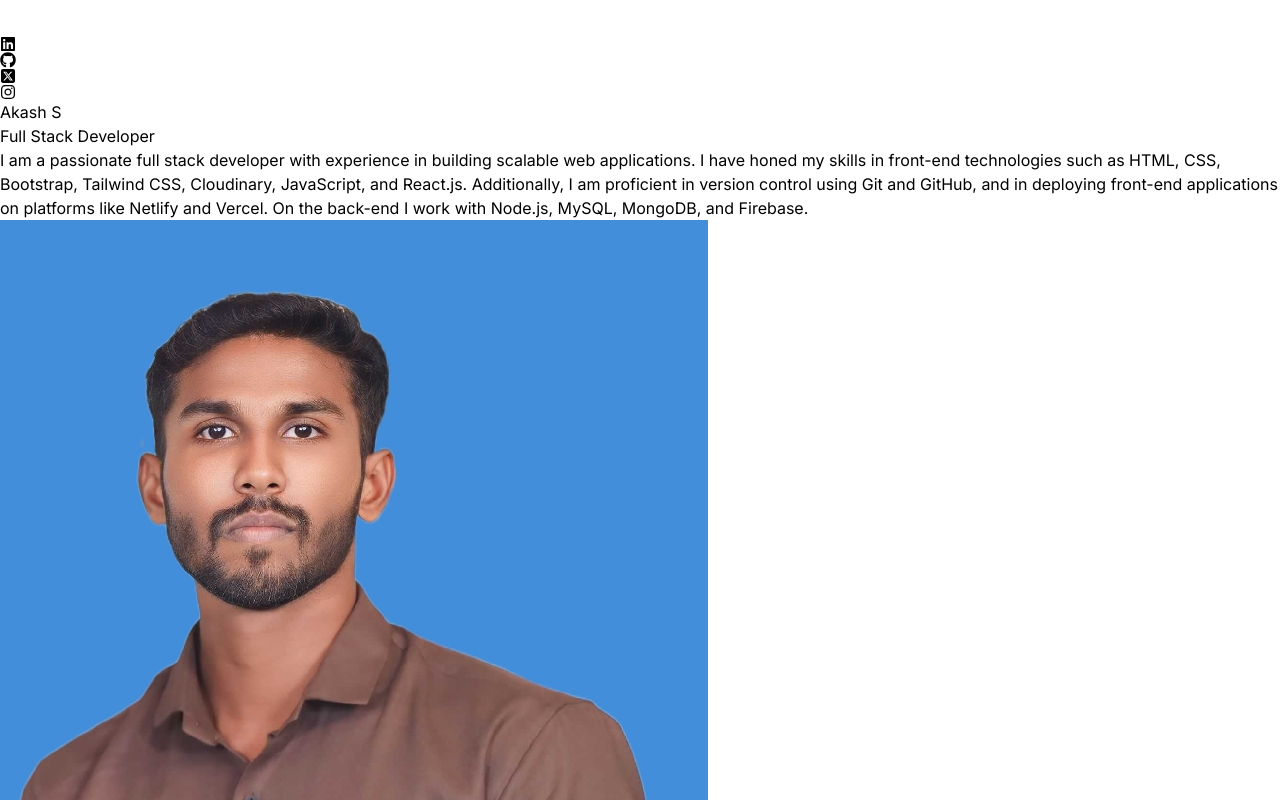
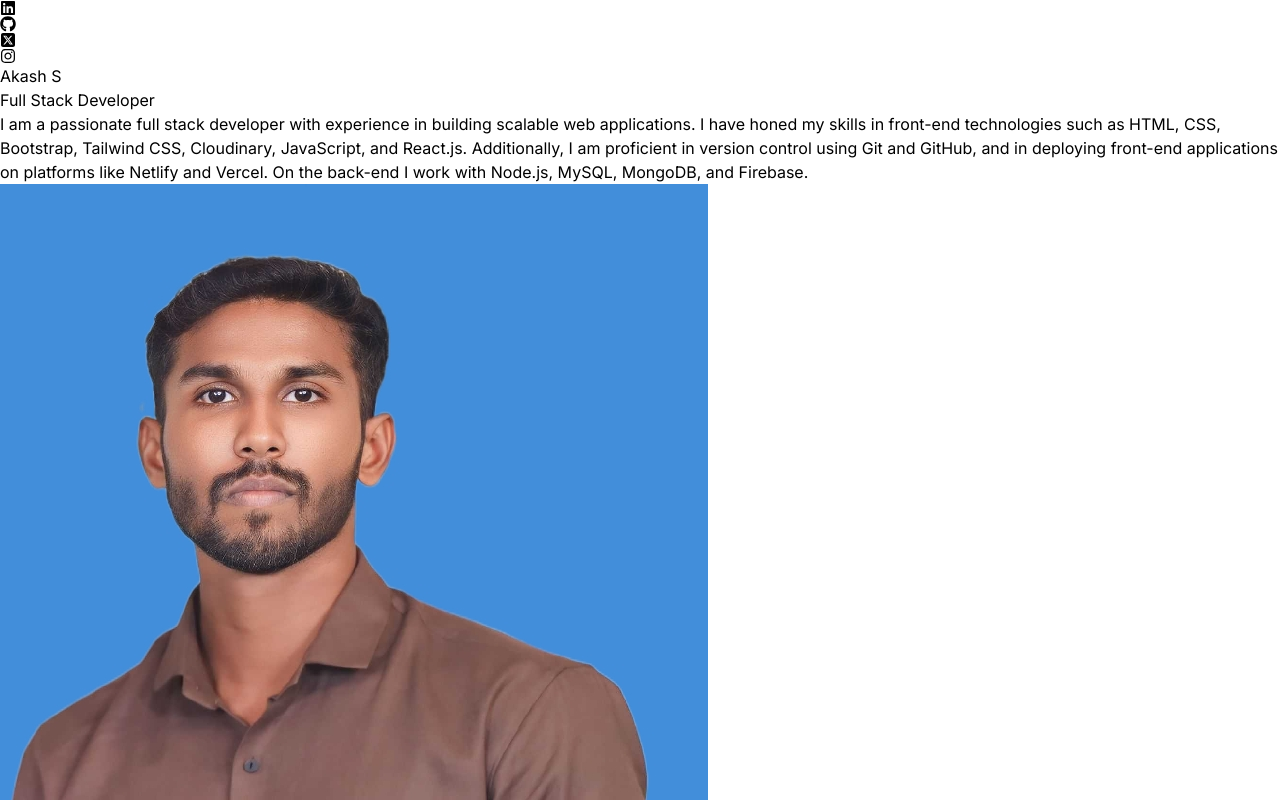
Before and after one commit to akashvishal2405/Myportfolio, a React (Vite) app: page / in a window 1280 px wide. Shown: the top 800 px of the page. Built offline with nearby package versions, Linux system fonts and the light colour scheme.

Commit message:
Update Navbar.jsx
added instagram url path
removed nav logo

```diff
--- a/src/components/Navbar.jsx
+++ b/src/components/Navbar.jsx
@@ -1,5 +1,5 @@
 import React from "react";
-import logo from "../assets/kevinRushLogo.png";
+// import logo from "../assets/kevinRushLogo.png";
 import { FaLinkedin } from "react-icons/fa";
 import { FaGithub } from "react-icons/fa";
 import { FaSquareXTwitter } from "react-icons/fa6";
@@ -9,7 +9,7 @@ const Navbar = () => {
   return (
     <nav className=" mb-20 flex items-center justify-between py-6">
       <div className="flex flex-shrink-0 items-center">
-        <img className="mx-2 w-10" src={logo} alt="logo" />
+{/*         <img className="mx-2 w-10" src={logo} alt="logo" /> */}
       </div>
       <div className="m-8 flex items-center justify-center gap-4 text-2xl">
         <a
@@ -24,7 +24,7 @@ const Navbar = () => {
         <a href="" target="_blank">
           <FaSquareXTwitter />
         </a>
-        <a href="https://www.instagram.com/" target="_blank">
+        <a href="https://www.instagram.com/akash.pt_" target="_blank">
           <FaInstagram />
         </a>
       </div>
```
